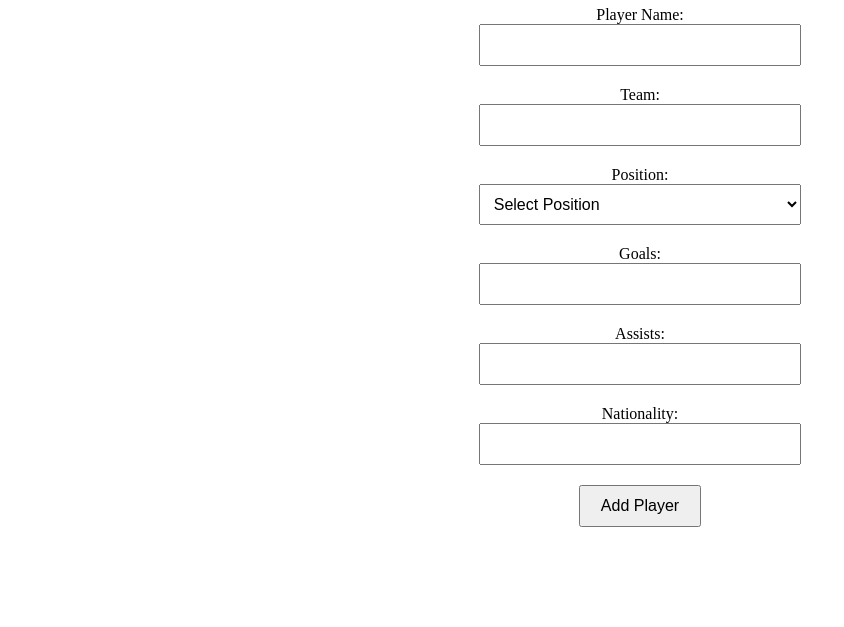
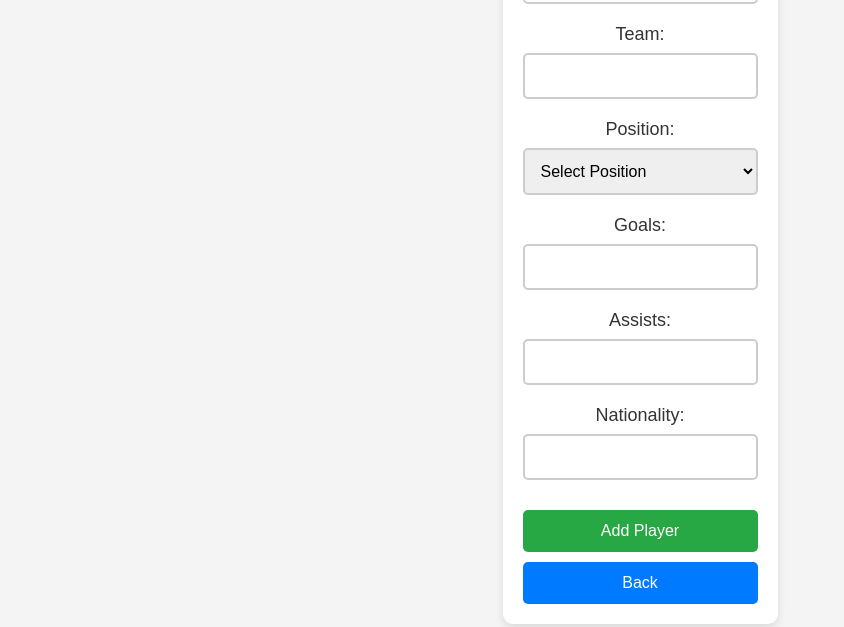
Before and after one commit to jsCSUN23/soccerstatsproject, a plain HTML site: page add_player.html in a window 1280 px wide. Shown: the part 173-800 px from the top of the page, without its empty margins (0-844 px from the left). Drawn offline with Linux system fonts and the light colour scheme.

Commit message:
Updated the UI
Made many changes to the front-end/UI.

```diff
--- a/add_player.css
+++ b/add_player.css
@@ -1,4 +1,84 @@
 body, html {
+    height: 100%;
+    margin: 0;
+    display: flex;
+    align-items: center;
+    justify-content: center;
+    font-family: 'Arial', sans-serif;
+    background: #f4f4f4; /* Light grey background for a softer look */
+}
+
+.container {
+    width: 90%;
+    max-width: 500px; /* Maximum width for the form */
+    padding: 20px;
+    background-color: white;
+    box-shadow: 0 4px 8px rgba(0,0,0,0.1); /* Soft shadow for depth */
+    border-radius: 10px;
+    text-align: center; /* Center align the content */
+}
+
+.form-group {
+    margin-bottom: 20px;
+}
+
+label {
+    display: block;
+    margin-bottom: 8px;
+    font-size: 18px; /* Larger font size for labels */
+    color: #333; /* Dark grey for better readability */
+}
+
+input[type="text"],
+input[type="number"],
+select {
+    padding: 12px;
+    font-size: 16px;
+    width: 100%;
+    border: 2px solid #ccc; /* Slight border for definition */
+    border-radius: 5px; /* Rounded corners for inputs */
+    box-sizing: border-box;
+}
+
+button[type="button"], .back-button {
+    width: 100%; /* Make the button full width */
+    padding: 12px;
+    margin-top: 10px; /* Space between the form button and back button */
+    font-size: 16px;
+    background-color: #28a745; /* Green color for actions */
+    color: white;
+    border: none;
+    border-radius: 5px;
+    cursor: pointer;
+    transition: background-color 0.3s;
+}
+
+button[type="button"]:hover, .back-button:hover {
+    background-color: #218838; /* Darker green on hover */
+}
+
+button[type="button"]:active, .back-button:active {
+    background-color: #1e7e34; /* Even darker green when clicked */
+}
+
+.back-button {
+    background-color: #007bff; /* Blue for the back button */
+}
+
+.back-button:hover {
+    background-color: #0056b3; /* Darker shade on hover */
+}
+
+.back-button:active {
+    background-color: #004085; /* Even darker on click */
+}
+
+
+
+
+
+
+/* body, html {
     height: 100%;
     margin: 0;
     display: flex;
@@ -34,4 +114,4 @@ input[type="number"] {
 button {
     padding: 10px 20px;
     font-size: 16px;
-}
+} */
--- a/add_player.html
+++ b/add_player.html
@@ -9,7 +9,7 @@
 <body>
 <div class="container">
     <h1>Add Player</h1>
-    <button class="back-button" onclick="location.href='landing_page.html'">Back</button>
+    <!-- <button class="back-button" onclick="location.href='landing_page.html'">Back</button> -->
     <form id="addPlayerForm">
         <div class="form-group">
             <label for="playerName">Player Name:</label>
@@ -42,6 +42,7 @@
             <input type="text" id="nationality" name="nationality" required>
         </div>
         <button type="button" onclick="submitForm()">Add Player</button>
+        <button class="back-button" onclick="location.href='landing_page.html'">Back</button>
     </form>
 </div>
 <script src="src/script.js"></script>
--- a/landing_page.css
+++ b/landing_page.css
@@ -1,4 +1,65 @@
 body, html {
+    height: 100%;
+    margin: 0;
+    font-family: 'Arial', sans-serif;
+    background: linear-gradient(to right, #ffffff, #e3e4e5);
+    color: #333;
+    display: flex;
+    align-items: center;
+    justify-content: center;
+}
+
+.container {
+    text-align: center;
+    width: 90%;
+    padding: 20px;
+    background-color: #ffffff;
+    box-shadow: 0 10px 20px rgba(0,0,0,0.1);
+    border-radius: 10px;
+    transition: transform 0.3s;
+}
+
+.container:hover {
+    transform: scale(1.02);
+}
+
+h1 {
+    font-weight: 300;
+    color: #5a5a5a;
+    margin-bottom: 20px; /* Ensure spacing between title and buttons */
+}
+
+.buttons {
+    display: flex;
+    justify-content: center;
+    flex-wrap: nowrap; /* Prevents wrapping of buttons */
+    gap: 10px; /* Adjust gap for better spacing */
+}
+
+button {
+    background-color: #007bff;
+    color: white;
+    padding: 12px 20px;
+    font-size: 18px;
+    border: none;
+    border-radius: 5px;
+    cursor: pointer;
+    box-shadow: 0 2px 5px rgba(0,0,0,0.2);
+    transition: background-color 0.3s, box-shadow 0.3s, transform 0.2s;
+}
+
+button:hover {
+    background-color: #0056b3;
+    box-shadow: 0 5px 15px rgba(0,0,0,0.3);
+    transform: translateY(-2px);
+}
+
+button:active {
+    background-color: #004085;
+    box-shadow: 0 2px 5px rgba(0,0,0,0.25);
+}
+
+/* body, html {
     height: 100%;
     margin: 0;
     display: flex;
@@ -22,4 +83,4 @@ button {
 
 button + button {
     margin-top: 20px;
-}
+} */
--- a/styles.css
+++ b/styles.css
@@ -1,4 +1,84 @@
 body, html {
+    height: 100%;
+    margin: 0;
+    padding: 0;
+    display: flex;
+    align-items: center;
+    justify-content: center;
+    font-family: 'Arial', sans-serif;
+    background-color: #f4f4f4; /* Light background for better readability */
+}
+
+.header {
+    text-align: center;
+    margin-top: 20px;
+    font-size: 24px; /* Larger text for heading */
+}
+
+.back-button {
+    display: block; /* Ensure it is a block-level element if not already */
+    width: 100%; /* Full width for alignment with the form */
+    margin-top: 10px; /* Space from the Search button */
+    padding: 10px;
+    background-color: #007bff; /* Consistent styling with other buttons */
+    color: white;
+    border: none;
+    border-radius: 5px;
+    cursor: pointer;
+}
+
+.back-button:hover {
+    background-color: #0056b3;
+}
+
+
+form {
+    display: flex;
+    flex-direction: column; /* Stack form elements vertically */
+    align-items: center; /* Align form elements centrally */
+    padding: 20px;
+    margin-top: 50px; /* Space from top */
+    width: 80%;
+    max-width: 500px; /* Max width of form */
+    background-color: #fff; /* White background for form */
+    box-shadow: 0 4px 8px rgba(0,0,0,0.1);
+    border-radius: 10px;
+}
+
+select, button {
+    width: 100%; /* Full width for all form elements */
+    padding: 10px;
+    margin-bottom: 10px; /* Space between form elements */
+    border: 1px solid #ccc;
+    border-radius: 4px;
+    font-size: 16px;
+}
+
+button {
+    background-color: #28a745; /* Green background for the button */
+    color: white;
+    cursor: pointer;
+    transition: background-color 0.3s;
+}
+
+button:hover {
+    background-color: #218838; /* Darker green on hover */
+}
+
+#results {
+    margin-top: 50px;
+    margin-left: 20px; /* Adds space to the left, pushing the container to the right */
+    padding: 20px;
+    width: 90%;
+    max-width: 600px;
+    background-color: white;
+    box-shadow: 0 4px 8px rgba(0,0,0,0.1);
+    border-radius: 10px;
+    text-align: left;
+}
+
+
+/* body, html {
     height: 100%;
     margin: 0;
 }
@@ -23,4 +103,4 @@ button {
 }
 button + button {
     margin-top: 20px;
-}
+} */
```
Also changed, not shown: player_stats.html (+2 -2 lines), remove_player.html (+2 -1 lines), update_player.html (+2 -1 lines).
